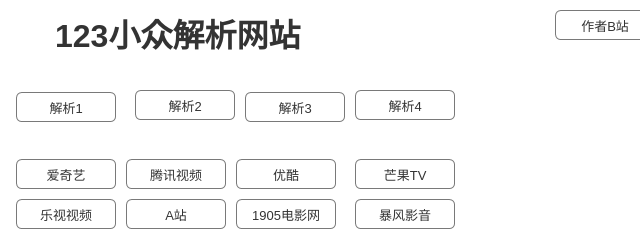
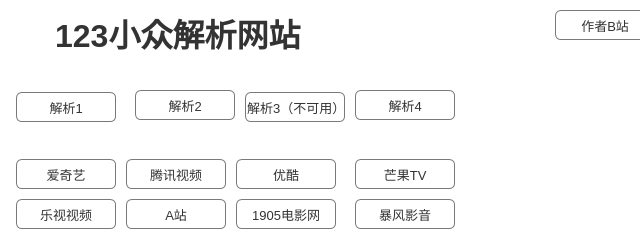
Before and after one commit to 2555256/123xzjxwz.io, a plain HTML site: page index.html in a window 1280 px wide. Shown: the top 236 px of the page, 445-1085 px from the left. Drawn offline with Linux system fonts and the light colour scheme.

Commit message:
index.html

```diff
--- a/index.html
+++ b/index.html
@@ -1,7 +1,7 @@
 <!DOCTYPE html>
 <html>
   <head>
-    <title>index</title>
+    <title>123小众解析网站</title>
     <meta http-equiv="X-UA-Compatible" content="IE=edge"/>
     <meta http-equiv="content-type" content="text/html; charset=utf-8"/>
     <meta name="apple-mobile-web-app-capable" content="yes"/>
@@ -108,7 +108,7 @@
         <img id="u12_img" class="img " src="images/index/u8.png"/>
         <!-- Unnamed () -->
         <div id="u13" class="text">
-          <p><span>解析3</span></p>
+          <p><span>解析3（不可用）</span></p>
         </div>
       </div>
 
```
